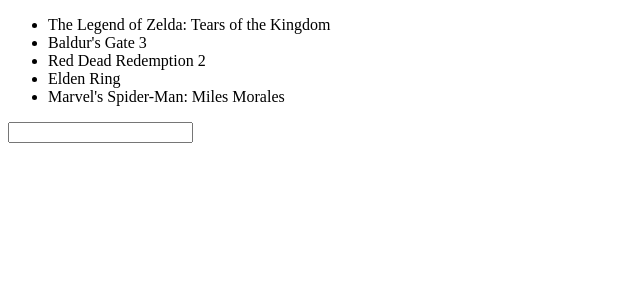
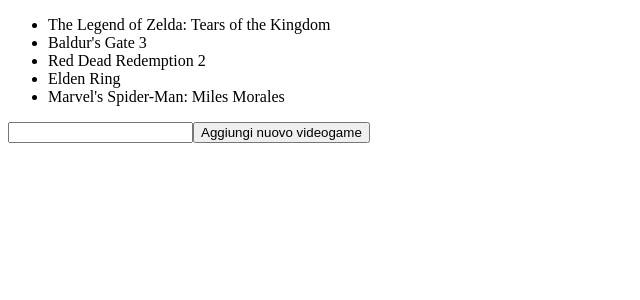
Before and after one commit to ValerioDiBiagio/react-form, a React (Vite) app: page / in a window 1280 px wide. Shown: the top 300 px of the page, without its empty margins (0-640 px from the left). Built offline with nearby package versions, Linux system fonts and the light colour scheme.

Commit message:
feat: complete milestone 2

```diff
--- a/src/App.jsx
+++ b/src/App.jsx
@@ -5,18 +5,37 @@
 
 function App() {
 
-  const [videogameName, setVideogameName] = useState('')
+  const [articles, setArticles] = useState(videogames);
 
+  const [newArticle, setNewArticle] = useState('');
+
+  const id = parseInt((articles.at(-1).id) + 1);
+
+  const newVideogame = {
+    id,
+    nome: newArticle
+  }
+
+  const addNewArticle = event => {
+    event.preventDefault();
+
+    const updateArticle = [...articles, newVideogame];
+
+    setArticles(updateArticle);
+    setNewArticle('');
+  }
 
   return (
     <>
 
       <ul>
-        {videogames.map(videogame => <li key={videogames.id}>{videogame.nome}</li>)}
+        {articles.map((article, i) => (<li key={i}>{article.nome}</li>))}
       </ul>
-      <form>
-        <input type="text" value={videogameName} onChange={e => { setVideogameName(e.target.value) }} />
+      <form onSubmit={addNewArticle}>
+        <input type="text" value={newArticle} onChange={e => { setNewArticle(e.target.value) }} />
+        <button>Aggiungi nuovo videogame</button>
       </form>
+
 
     </>
   )
```
